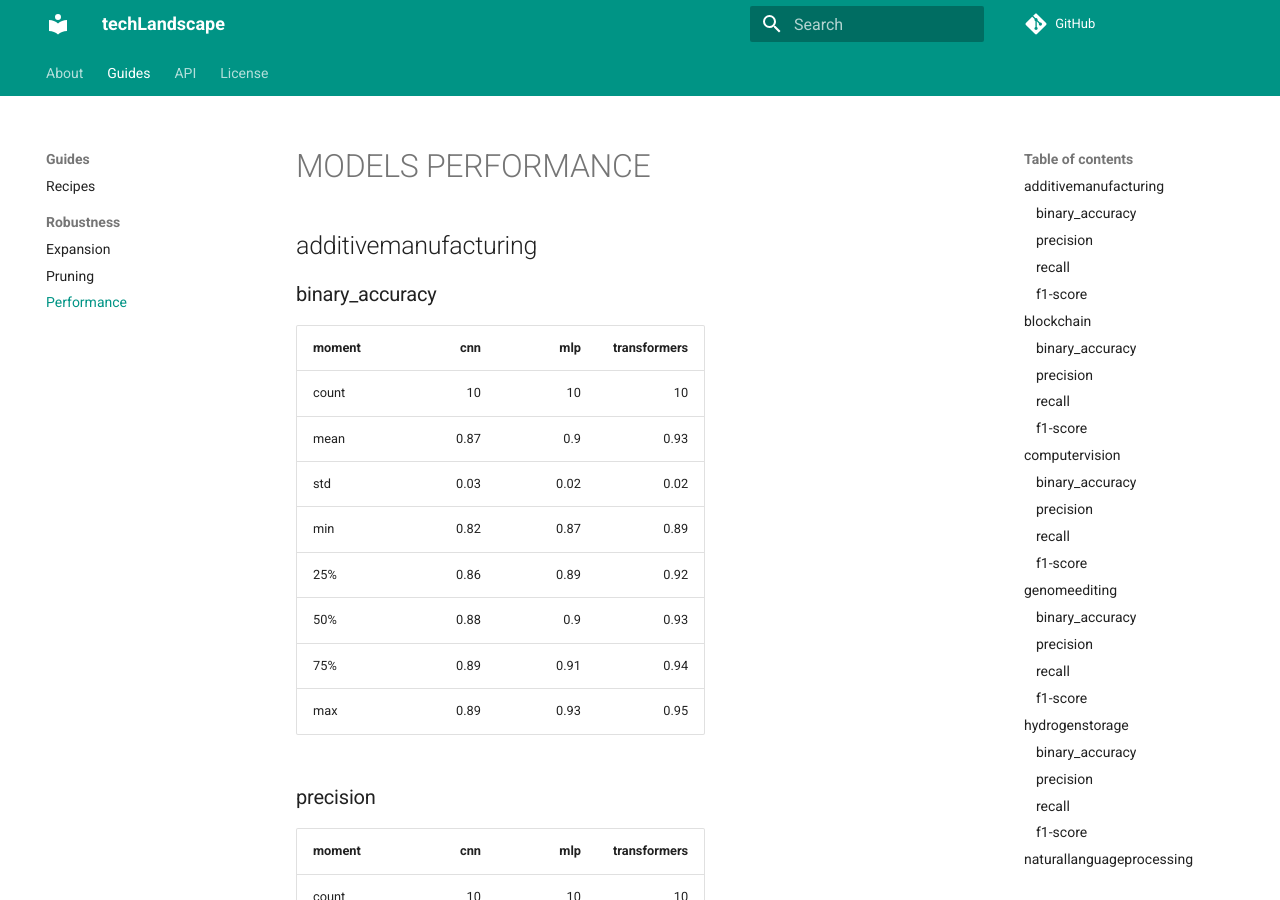
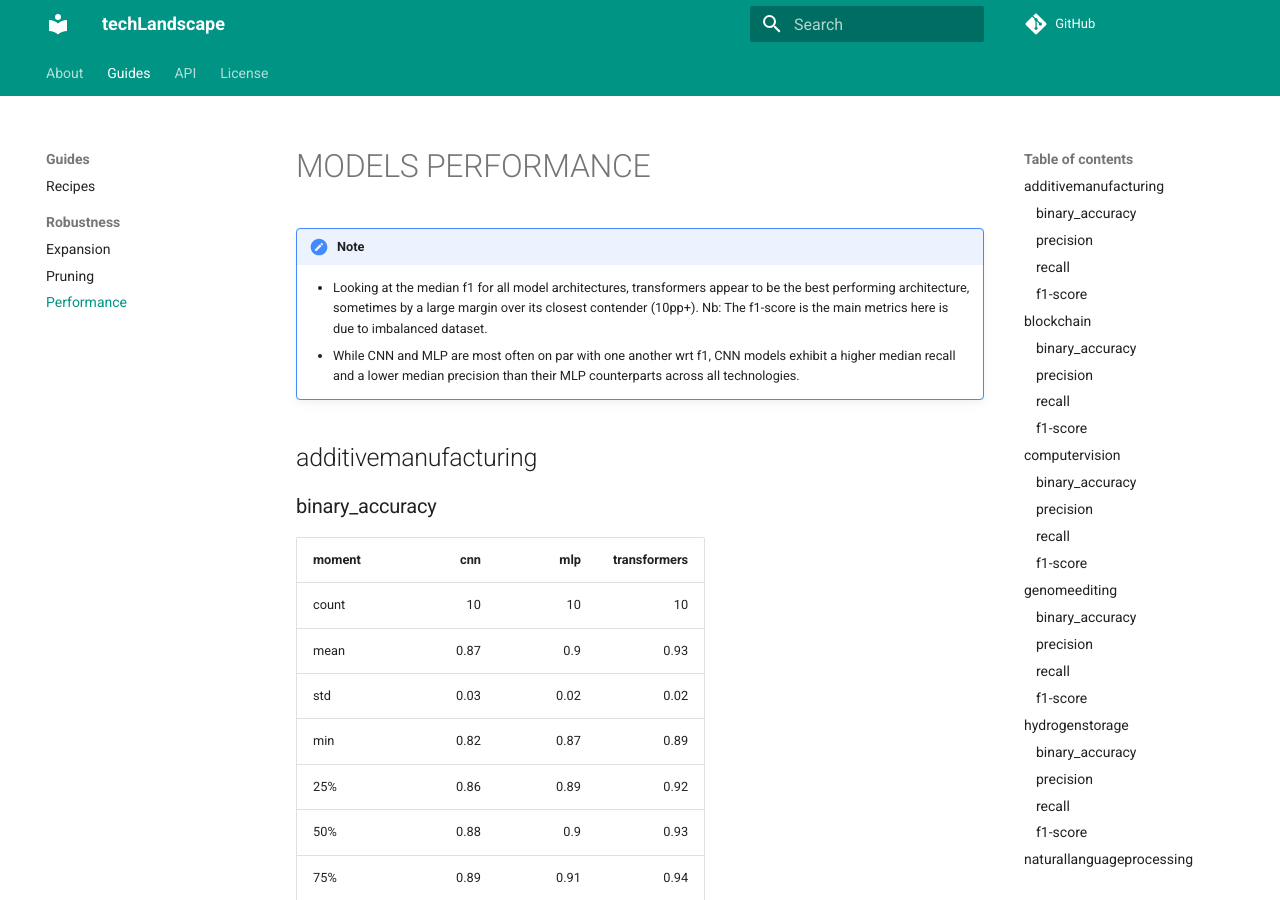
Before and after one commit to cverluise/techlandscape, an MkDocs documentation site: the page built from docs/MODELS_PERFORMANCE.md, in a window 1280 px wide and 900 px high. Built offline with MkDocs 1.6.1 and Material for MkDocs 9.7.7, drawn with Linux system fonts in a browser that asks for light colours; comment, search, counter and statistics services are not loaded.

Commit message:
:memo: add comments on models performance

```diff
--- a/docs/MODELS_PERFORMANCE.md
+++ b/docs/MODELS_PERFORMANCE.md
@@ -1,4 +1,10 @@
 # MODELS PERFORMANCE
+
+!!! note
+    - Looking at the median f1 for all model architectures, transformers appear to be the best performing architecture, sometimes by a large margin over its closest contender (10pp+). Nb: The f1-score is the main metrics here is due to imbalanced dataset.
+    - While CNN and MLP are most often on par with one another wrt f1, CNN models exhibit a higher median recall and a lower median precision than their MLP counterparts across all technologies.
+
+
 
 ## additivemanufacturing
 
```
